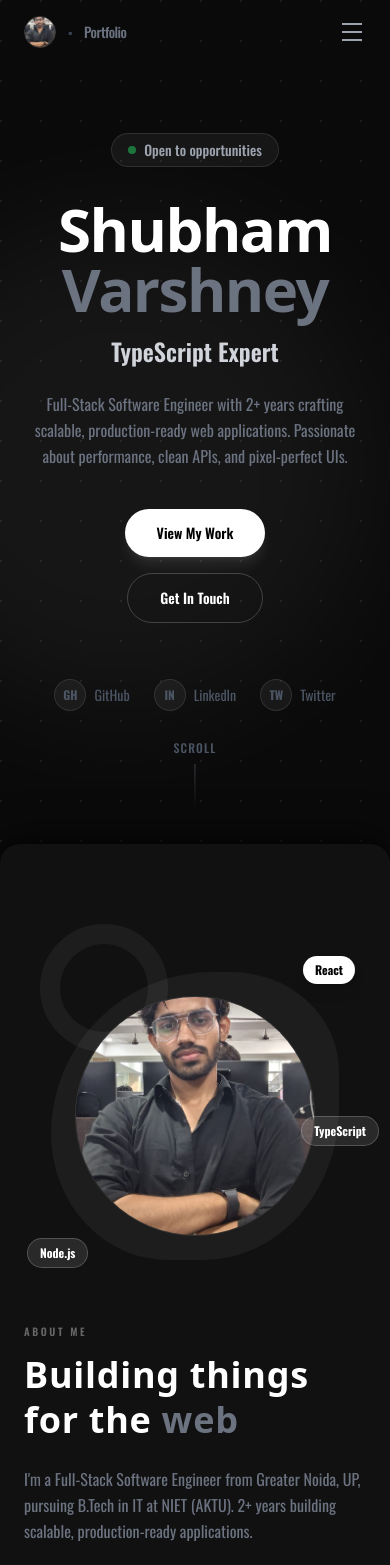
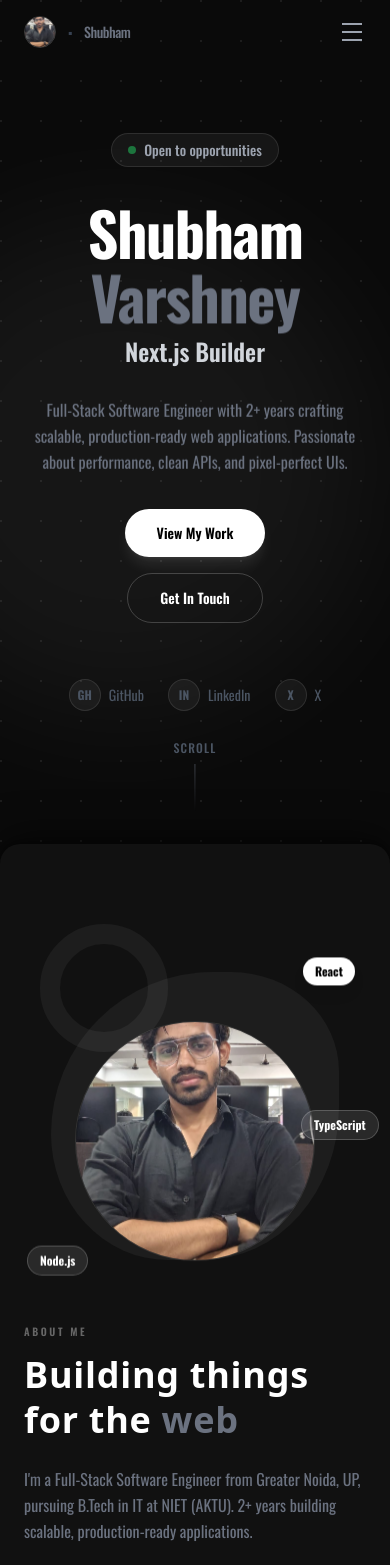
Before and after one commit to shubhamxcode/my-portfolio, a React (Vite) app: page / in a window 390 px wide. Shown: the top 1565 px of the page. Built offline with nearby package versions, Linux system fonts and the light colour scheme; a web font is replaced by a local one.

Commit message:
details updated

```diff
--- a/package.json
+++ b/package.json
@@ -17,6 +17,7 @@
     "postcss": "^8.5.15",
     "react": "^19.2.6",
     "react-dom": "^19.2.6",
+    "react-scroll-parallax": "^3.5.0",
     "tailwindcss": "^3.4.19"
   },
   "devDependencies": {
--- a/src/App.jsx
+++ b/src/App.jsx
@@ -1,7 +1,9 @@
 import { useEffect, useRef } from 'react';
 import gsap from 'gsap';
 import { ScrollTrigger } from 'gsap/ScrollTrigger';
+import { ParallaxProvider } from 'react-scroll-parallax';
 import './index.css';
+
 
 import Navbar from './components/Navbar';
 import Hero from './components/Hero';
@@ -39,7 +41,7 @@ export default function App() {
   }, []);
 
   return (
-    <>
+    <ParallaxProvider>
       {/* Custom cursor — monochrome */}
       <div ref={cursorRef}
         className="pointer-events-none fixed top-0 left-0 z-[9999] w-8 h-8 rounded-full border-2 border-gray-800 opacity-50 -translate-x-1/2 -translate-y-1/2 hidden md:block"
@@ -60,6 +62,6 @@ export default function App() {
         <Contact />
         <Footer />
       </main>
-    </>
+    </ParallaxProvider>
   );
 }
--- a/src/components/About.jsx
+++ b/src/components/About.jsx
@@ -1,6 +1,7 @@
 import { useEffect, useRef } from 'react';
 import gsap from 'gsap';
 import { ScrollTrigger } from 'gsap/ScrollTrigger';
+import { Parallax } from 'react-scroll-parallax';
 
 gsap.registerPlugin(ScrollTrigger);
 
@@ -47,15 +48,22 @@ export default function About() {
             <div className="relative w-72 h-72 md:w-80 md:h-80">
               <div className="absolute inset-0 bg-white/5"
                 style={{ borderRadius: '60% 40% 30% 70%/60% 30% 70% 40%', animation: 'morph 8s ease-in-out infinite' }} />
-              <div className="absolute inset-6 rounded-full overflow-hidden border border-white/10">
+              <Parallax translateY={[-10, 10]} className="absolute inset-6 rounded-full overflow-hidden border border-white/10">
                 <img src="/myimage.jpeg" alt="Shubham Varshney" className="w-full h-full object-cover" />
-              </div>
-              <div className="absolute -top-4 -right-4 px-3 py-1.5 rounded-full bg-white text-black text-xs font-bold shadow-lg">React</div>
-              <div className="absolute -bottom-2 -left-6 px-3 py-1.5 rounded-full bg-white/10 border border-white/20 text-white text-xs font-bold">Node.js</div>
-              <div className="absolute top-1/2 -right-10 px-3 py-1.5 rounded-full bg-white/10 border border-white/20 text-white text-xs font-bold">TypeScript</div>
+              </Parallax>
+              <Parallax translateY={[-25, 5]} className="absolute -top-4 -right-4">
+                <div className="px-3 py-1.5 rounded-full bg-white text-black text-xs font-bold shadow-lg">React</div>
+              </Parallax>
+              <Parallax translateY={[-15, 25]} className="absolute -bottom-2 -left-6">
+                <div className="px-3 py-1.5 rounded-full bg-white/10 border border-white/20 text-white text-xs font-bold">Node.js</div>
+              </Parallax>
+              <Parallax translateY={[10, -20]} className="absolute top-1/2 -right-10">
+                <div className="px-3 py-1.5 rounded-full bg-white/10 border border-white/20 text-white text-xs font-bold">TypeScript</div>
+              </Parallax>
             </div>
           </div>
 
+          <Parallax translateY={[15, -10]}>
           <div ref={textRef}>
             <p className="section-label mb-3">About Me</p>
             <h2 className="text-4xl md:text-5xl font-bold text-white leading-tight mb-6">
@@ -80,6 +88,7 @@ export default function About() {
               </svg>
             </a>
           </div>
+          </Parallax>
         </div>
       </div>
 
--- a/src/components/Contact.jsx
+++ b/src/components/Contact.jsx
@@ -1,6 +1,7 @@
 import { useEffect, useRef } from 'react';
 import gsap from 'gsap';
 import { ScrollTrigger } from 'gsap/ScrollTrigger';
+import { Parallax } from 'react-scroll-parallax';
 
 gsap.registerPlugin(ScrollTrigger);
 
@@ -28,8 +29,8 @@ const LinkedInIcon = () => (
 const contactLinks = [
   { label: 'Email',    value: 'shubh.varshneycode@gmail.com',    href: 'mailto:shubh.varshneycode@gmail.com', Icon: EmailIcon },
   { label: 'Phone',    value: '+91 7417426494',                  href: 'tel:+917417426494',                  Icon: PhoneIcon },
-  { label: 'GitHub',   value: 'github.com/shubhamvarshney',      href: 'https://github.com',                 Icon: GitHubIcon },
-  { label: 'LinkedIn', value: 'linkedin.com/in/shubhamvarshney', href: 'https://linkedin.com',               Icon: LinkedInIcon },
+  { label: 'GitHub',   value: 'github.com/shubhamxcode',          href: 'https://github.com/shubhamxcode',                 Icon: GitHubIcon },
+  { label: 'LinkedIn', value: 'linkedin.com/in/shubhamxcode',    href: 'https://www.linkedin.com/in/shubhamxcode/', Icon: LinkedInIcon },
 ];
 
 export default function Contact() {
@@ -69,22 +70,29 @@ export default function Contact() {
     <section ref={sectionRef} id="contact" className="panel relative py-32 bg-[#111111] overflow-hidden" style={{ zIndex: 6 }}>
       <div ref={blob1Ref}  className="absolute -bottom-32 -left-32 w-[500px] h-[500px] rounded-full bg-white/3 blur-3xl pointer-events-none" />
       <div ref={blob2Ref}  className="absolute -top-20 -right-20 w-80 h-80 rounded-full bg-white/3 blur-3xl pointer-events-none" />
-      <div ref={squareRef} className="absolute top-1/3 left-12 w-16 h-16 border-4 border-white/10 rotate-12 pointer-events-none" />
+      <Parallax rotate={[0, 45]} translateY={[-20, 20]} className="absolute top-1/3 left-12 pointer-events-none">
+        <div ref={squareRef} className="w-16 h-16 border-4 border-white/10 rotate-12" />
+      </Parallax>
 
       <div className="relative z-10 max-w-4xl mx-auto px-6">
         <div ref={headingRef} className="text-center mb-16">
           <p className="section-label mb-3">Get In Touch</p>
-          <h2 className="text-4xl md:text-5xl font-bold text-white mb-5">
-            Let's <span className="text-gray-600">Work Together</span>
-          </h2>
+          <Parallax translateY={[20, -10]}>
+            <h2 className="text-4xl md:text-5xl font-bold text-white mb-5">
+              Let's <span className="text-gray-600">Work Together</span>
+            </h2>
+          </Parallax>
           <p className="text-gray-500 text-lg max-w-xl mx-auto leading-relaxed">
             Open to full-time roles, freelance projects, and interesting collaborations. I typically respond within 24 hours.
           </p>
         </div>
 
         <div ref={cardsRef} className="grid sm:grid-cols-2 gap-4 mb-12">
-          {contactLinks.map(({ label, value, href, Icon }) => (
-            <a key={label} href={href}
+          {contactLinks.map(({ label, value, href, Icon }, i) => {
+            const yVals = [[15, -5], [18, -3], [13, -6], [16, -4]];
+            return (
+            <Parallax key={label} translateY={yVals[i]} opacity={[0.7, 1]}>
+            <a href={href}
               target={href.startsWith('http') ? '_blank' : undefined} rel="noopener noreferrer"
               className="glass-card card-hover rounded-2xl p-5 flex items-center gap-4 group">
               <div className="w-12 h-12 rounded-xl bg-white/5 border border-white/10 flex items-center justify-center shrink-0"><Icon /></div>
@@ -96,7 +104,9 @@ export default function Contact() {
                 <path strokeLinecap="round" strokeLinejoin="round" strokeWidth={2} d="M17 8l4 4m0 0l-4 4m4-4H3" />
               </svg>
             </a>
-          ))}
+            </Parallax>
+            );
+          })}
         </div>
 
         <div ref={ctaRef} className="glass-card rounded-3xl p-10 text-center border border-white/5">
--- a/src/components/Experience.jsx
+++ b/src/components/Experience.jsx
@@ -1,6 +1,7 @@
 import { useEffect, useRef } from 'react';
 import gsap from 'gsap';
 import { ScrollTrigger } from 'gsap/ScrollTrigger';
+import { Parallax } from 'react-scroll-parallax';
 
 gsap.registerPlugin(ScrollTrigger);
 
@@ -89,7 +90,8 @@ export default function Experience() {
             {experiences.map((exp, i) => (
               <div key={exp.company} ref={(el) => (itemsRef.current[i] = el)}
                 className={`relative flex flex-col md:flex-row gap-8 ${i % 2 !== 0 ? 'md:flex-row-reverse' : ''}`}>
-                <div className="md:w-[calc(50%-24px)] glass-card card-hover rounded-2xl p-6">
+                <Parallax translateX={i % 2 === 0 ? [-20, 0] : [20, 0]} opacity={[0.5, 1]} className="md:w-[calc(50%-24px)]">
+                <div className="glass-card card-hover rounded-2xl p-6 h-full">
                   <div className="flex items-start justify-between mb-3">
                     <div>
                       <h3 className="text-lg font-bold text-white">{exp.role}</h3>
@@ -113,6 +115,7 @@ export default function Experience() {
                     ))}
                   </div>
                 </div>
+                </Parallax>
 
                 <div className="hidden md:flex absolute left-1/2 -translate-x-1/2 top-8 z-10">
                   <div className="w-4 h-4 rounded-full bg-white shadow-lg shadow-white/20 ring-4 ring-[#111111]" />
--- a/src/components/Footer.jsx
+++ b/src/components/Footer.jsx
@@ -6,9 +6,9 @@ export default function Footer() {
           © {new Date().getFullYear()} <span className="font-semibold text-gray-400">Shubham Varshney</span>. All rights reserved.
         </p>
         <div className="flex items-center gap-6">
-          {[{ label: 'GitHub', href: 'https://github.com' },
-            { label: 'LinkedIn', href: 'https://linkedin.com' },
-            { label: 'Twitter', href: 'https://twitter.com' }].map(({ label, href }) => (
+          {[{ label: 'GitHub', href: 'https://github.com/shubhamxcode' },
+            { label: 'LinkedIn', href: 'https://www.linkedin.com/in/shubhamxcode/' },
+            { label: 'X', href: 'https://x.com/shubhamXcode' }].map(({ label, href }) => (
             <a key={label} href={href} target="_blank" rel="noopener noreferrer"
               className="text-sm text-gray-600 hover:text-white transition-colors font-medium">{label}</a>
           ))}
--- a/src/components/Hero.jsx
+++ b/src/components/Hero.jsx
@@ -1,10 +1,11 @@
 import { useEffect, useRef } from 'react';
 import gsap from 'gsap';
 import { ScrollTrigger } from 'gsap/ScrollTrigger';
+import { Parallax } from 'react-scroll-parallax';
 
 gsap.registerPlugin(ScrollTrigger);
 
-const words = ['Full-Stack Engineer', 'React Developer', 'TypeScript Expert', 'Next.js Builder'];
+const words = ['Full-Stack Engineer', 'React Developer', 'Next.js Builder'];
 
 export default function Hero() {
   const sectionRef = useRef(null);
@@ -70,8 +71,10 @@ export default function Hero() {
       <div ref={orb2Ref} className="absolute bottom-1/3 -right-32 w-[450px] h-[450px] rounded-full bg-white/3 blur-3xl pointer-events-none" />
       <div ref={orb3Ref} className="absolute top-2/3 left-1/3 w-64 h-64 rounded-full bg-white/4 blur-3xl pointer-events-none" />
 
-      <div ref={gridRef} className="absolute inset-0 pointer-events-none"
+      <Parallax speed={-15} className="absolute inset-0 pointer-events-none">
+        <div ref={gridRef} className="w-full h-full"
           style={{ backgroundImage: 'radial-gradient(circle at 1px 1px, rgba(255,255,255,0.08) 1px, transparent 0)', backgroundSize: '40px 40px' }} />
+      </Parallax>
 
       <div ref={contentRef} className="relative z-10 max-w-6xl mx-auto px-6 py-32 text-center">
         <div className="inline-flex items-center gap-2 px-4 py-1.5 rounded-full bg-white/5 border border-white/10 text-gray-400 text-sm font-medium mb-8">
@@ -79,19 +82,29 @@ export default function Hero() {
           Open to opportunities
         </div>
 
-        <h1 ref={nameRef} className="font-black text-6xl md:text-8xl tracking-tight leading-none mb-4">
-          <span className="text-white">Shubham</span><br />
+        <div ref={nameRef} className="mb-4">
+          <Parallax translateY={[-20, 20]}>
+            <div className="font-black text-6xl md:text-8xl tracking-tight leading-none">
+              <span className="text-white">Shubham</span>
+            </div>
+          </Parallax>
+          <Parallax translateY={[-10, 30]}>
+            <div className="font-black text-6xl md:text-8xl tracking-tight leading-none">
               <span className="text-gray-500">Varshney</span>
-        </h1>
+            </div>
+          </Parallax>
+        </div>
 
         <div ref={tagRef} className="flex items-center justify-center mb-6 text-2xl md:text-3xl font-semibold">
           <span ref={wordRef} className="text-gray-300">{words[0]}</span>
         </div>
 
+        <Parallax translateY={[0, 15]}>
           <p ref={descRef} className="max-w-2xl mx-auto text-base md:text-lg text-gray-500 leading-relaxed mb-10">
             Full-Stack Software Engineer with 2+ years crafting scalable, production-ready web applications.
             Passionate about performance, clean APIs, and pixel-perfect UIs.
           </p>
+        </Parallax>
 
         <div ref={ctaRef} className="flex flex-col sm:flex-row items-center justify-center gap-4">
           <button
@@ -106,9 +119,9 @@ export default function Hero() {
         </div>
 
         <div className="flex items-center justify-center gap-6 mt-14">
-          {[{ label: 'GitHub', href: 'https://github.com', icon: 'GH' },
-            { label: 'LinkedIn', href: 'https://linkedin.com', icon: 'IN' },
-            { label: 'Twitter', href: 'https://twitter.com', icon: 'TW' }].map(({ label, href, icon }) => (
+          {[{ label: 'GitHub', href: 'https://github.com/shubhamxcode', icon: 'GH' },
+            { label: 'LinkedIn', href: 'https://www.linkedin.com/in/shubhamxcode/', icon: 'IN' },
+            { label: 'X', href: 'https://x.com/shubhamXcode', icon: 'X' }].map(({ label, href, icon }) => (
             <a key={label} href={href} target="_blank" rel="noopener noreferrer"
               className="group flex items-center gap-2 text-sm text-gray-600 hover:text-white transition-colors duration-200">
               <span className="w-8 h-8 rounded-full bg-white/5 border border-white/10 flex items-center justify-center text-xs font-bold group-hover:border-white/30 group-hover:bg-white/10 transition-all duration-200">
--- a/src/components/Navbar.jsx
+++ b/src/components/Navbar.jsx
@@ -34,7 +34,7 @@ export default function Navbar() {
           <img src="/myimage.jpeg" alt="Shubham Varshney"
             className="w-8 h-8 rounded-full object-cover border border-white/20 shrink-0" />
           <span className="text-gray-700">·</span>
-          <span className="text-gray-500 text-sm font-medium">Portfolio</span>
+          <span className="text-gray-500 text-sm font-medium">Shubham</span>
         </button>
 
         <div className="hidden md:flex items-center gap-8">
@@ -45,6 +45,10 @@ export default function Navbar() {
               <span className="absolute -bottom-0.5 left-0 w-0 h-px bg-white group-hover:w-full transition-all duration-300" />
             </button>
           ))}
+          <a href="/shubham_dev_.pdf" download
+            className="px-4 py-1.5 text-sm font-semibold text-gray-300 border border-white/20 rounded-full hover:bg-white/10 hover:text-white transition-colors">
+            Resume
+          </a>
           <a href="mailto:shubh.varshneycode@gmail.com"
             className="px-4 py-1.5 text-sm font-semibold text-black bg-white rounded-full hover:bg-gray-200 transition-colors">
             Hire Me
--- a/src/components/Projects.jsx
+++ b/src/components/Projects.jsx
@@ -1,6 +1,7 @@
 import { useEffect, useRef } from 'react';
 import gsap from 'gsap';
 import { ScrollTrigger } from 'gsap/ScrollTrigger';
+import { Parallax } from 'react-scroll-parallax';
 
 gsap.registerPlugin(ScrollTrigger);
 
@@ -68,18 +69,24 @@ export default function Projects() {
       <div ref={blobRef} className="absolute -bottom-20 -left-32 w-[500px] h-[500px] rounded-full bg-white/3 blur-3xl pointer-events-none" />
 
       <div className="relative z-10 pt-24 pb-8 max-w-6xl mx-auto px-6">
-        <div ref={headingRef} className="text-center mb-16">
-          <p className="section-label mb-3">What I've Built</p>
-          <h2 className="text-4xl md:text-5xl font-bold text-white">Featured <span className="text-gray-600">Projects</span></h2>
-          <p className="mt-4 text-gray-500 max-w-xl mx-auto">Scroll down to slide through projects →</p>
-        </div>
+        <Parallax translateY={[25, -10]}>
+          <div ref={headingRef} className="text-center mb-16">
+            <p className="section-label mb-3">What I've Built</p>
+            <h2 className="text-4xl md:text-5xl font-bold text-white">Featured <span className="text-gray-600">Projects</span></h2>
+            <p className="mt-4 text-gray-500 max-w-xl mx-auto">Scroll down to slide through projects →</p>
+          </div>
+        </Parallax>
       </div>
 
       <div className="relative z-10 px-6 pb-24 overflow-hidden">
         <div ref={trackRef} className="flex gap-6" style={{ width: 'max-content', perspective: 1000 }}>
-          {projects.map((proj) => (
-            <div key={proj.name}
-              className="flex-shrink-0 w-[360px] md:w-[420px] rounded-3xl overflow-hidden glass-card cursor-pointer"
+          {projects.map((proj, i) => {
+            const yVals = [[30, -5], [35, -3], [28, -7]];
+            const oVals = [[0.6, 1], [0.55, 1], [0.65, 1]];
+            return (
+            <Parallax key={proj.name} translateY={yVals[i]} opacity={oVals[i]} style={{ flexShrink: 0 }}>
+            <div
+              className="w-[360px] md:w-[420px] rounded-3xl overflow-hidden glass-card cursor-pointer"
               onMouseMove={onMouseMove} onMouseLeave={onMouseLeave}
               style={{ transformStyle: 'preserve-3d' }}>
               <div className="h-px w-full bg-white/20" />
@@ -112,7 +119,9 @@ export default function Projects() {
                 </div>
               </div>
             </div>
-          ))}
+            </Parallax>
+            );
+          })}
         </div>
 
         <div className="flex justify-center mt-8 gap-2">
--- a/src/components/Skills.jsx
+++ b/src/components/Skills.jsx
@@ -1,6 +1,7 @@
 import { useEffect, useRef } from 'react';
 import gsap from 'gsap';
 import { ScrollTrigger } from 'gsap/ScrollTrigger';
+import { Parallax } from 'react-scroll-parallax';
 
 gsap.registerPlugin(ScrollTrigger);
 
@@ -51,15 +52,21 @@ export default function Skills() {
       </div>
 
       <div className="relative z-10 max-w-6xl mx-auto px-6">
+        <Parallax translateY={[30, -10]}>
           <div ref={headingRef} className="text-center mb-16">
             <p className="section-label mb-3">What I Work With</p>
             <h2 className="text-4xl md:text-5xl font-bold text-white">Technical <span className="text-gray-600">Skills</span></h2>
             <p className="mt-4 text-gray-500 max-w-xl mx-auto">A curated stack of tools I've mastered through real-world projects and production experience.</p>
           </div>
+        </Parallax>
 
         <div ref={cardsRef} className="grid sm:grid-cols-2 lg:grid-cols-3 gap-5">
-          {skillGroups.map(({ category, skills }) => (
-            <div key={category} className="card-hover glass-card rounded-2xl p-6">
+          {skillGroups.map(({ category, skills }, i) => {
+            const yValues = [[20, -5], [25, -3], [22, -7], [18, -4], [28, -6]];
+            const opacityValues = [[0.7, 1], [0.65, 1], [0.72, 1], [0.68, 1], [0.7, 1]];
+            return (
+              <Parallax key={category} translateY={yValues[i]} opacity={opacityValues[i]}>
+                <div className="card-hover glass-card rounded-2xl p-6 h-full">
                   <div className="flex items-center gap-3 mb-4">
                     <h3 className="font-bold text-gray-200">{category}</h3>
                   </div>
@@ -69,7 +76,9 @@ export default function Skills() {
                     ))}
                   </div>
                 </div>
-          ))}
+              </Parallax>
+            );
+          })}
         </div>
       </div>
     </section>
```
Also changed, not shown: 2 other files (tests, documents, lock files or other folders). Lines whose indentation alone changed are shown as unchanged.
